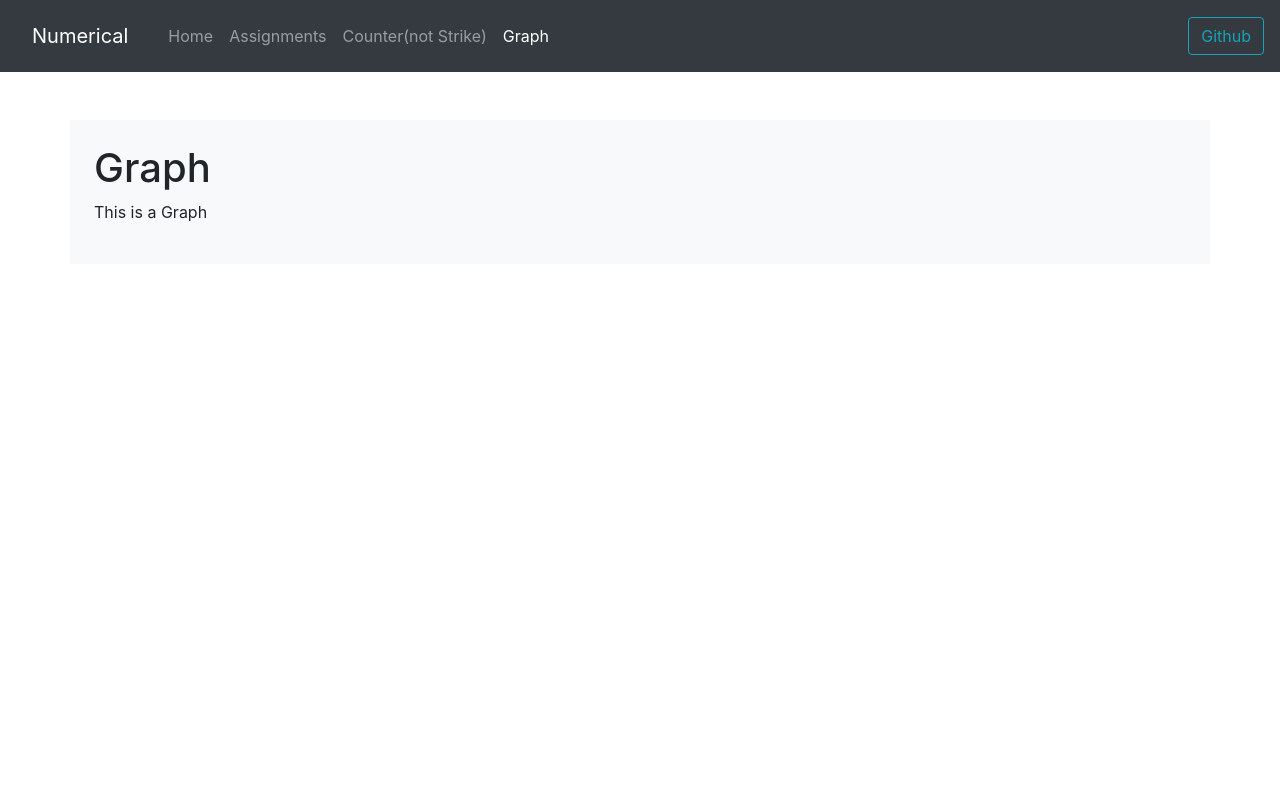
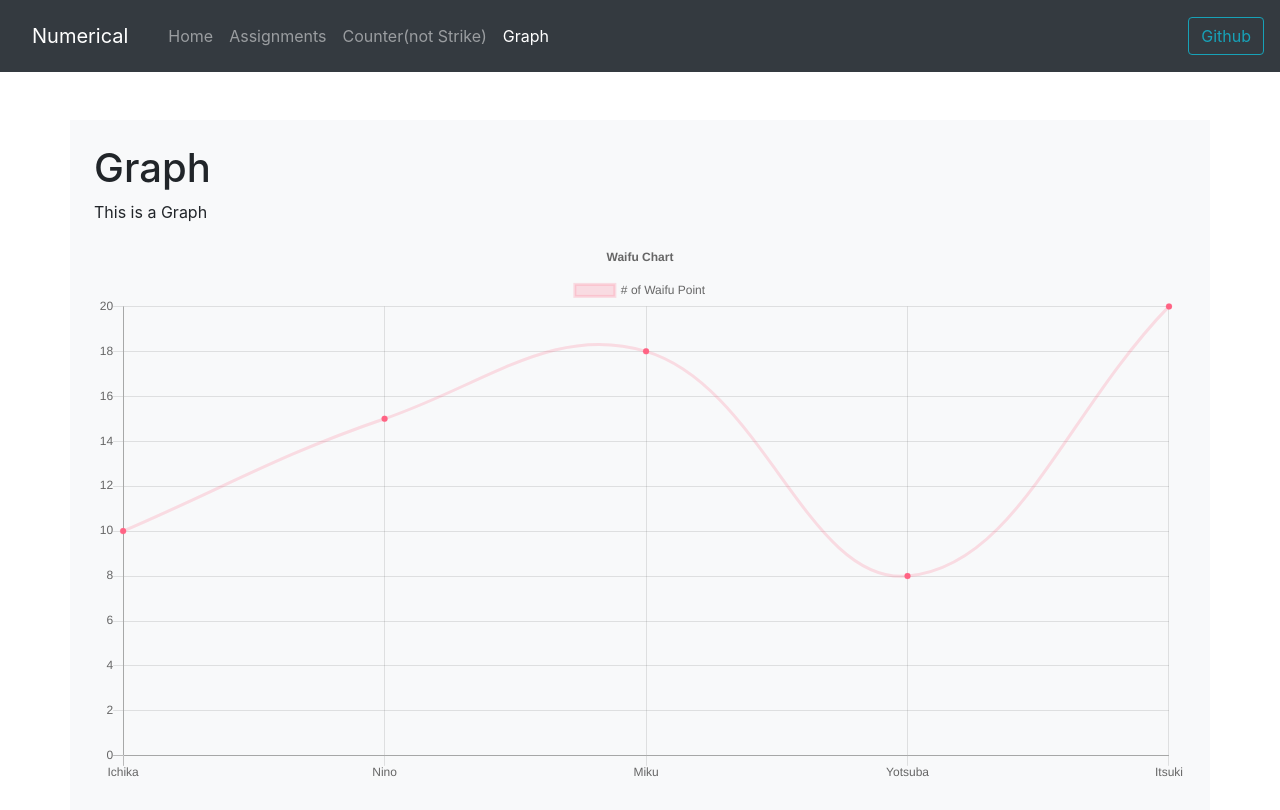
Before and after one commit to TheBossTH/numerical-react, a React (Create React App) app: page /#/graph in a window 1280 px wide. Built offline with nearby package versions, Linux system fonts and the light colour scheme.

Commit message:
feat: add Graph

```diff
--- a/package.json
+++ b/package.json
@@ -13,6 +13,7 @@
     "gh-pages": "^3.1.0",
     "react": "^17.0.1",
     "react-bootstrap": "^1.5.2",
+    "react-chartjs-2": "^2.11.1",
     "react-dom": "^17.0.1",
     "react-router-dom": "^5.2.0",
     "react-scripts": "4.0.3",
--- a/src/components/FormGraph.js
+++ b/src/components/FormGraph.js
@@ -1,10 +1,40 @@
+import { React } from 'react'
 import { Container } from 'react-bootstrap'
+import { Line } from 'react-chartjs-2'
 const FormGraph = () => {
+    const data = {
+        labels: ['Ichika', 'Nino', 'Miku', 'Yotsuba', 'Itsuki'],
+        datasets: [
+            {
+                label: '# of Waifu Point',
+                data: [10, 15, 18, 8, 20],
+                fill: false,
+                backgroundColor: 'rgb(255, 99, 132)',
+                borderColor: 'rgba(255, 99, 132, 0.2)',
+            },
+        ],
+    }
+    const options = {
+        title: {
+            display: true,
+            text: 'Waifu Chart',
+        },
+        scales: {
+            yAxes: [
+                {
+                    ticks: {
+                        beginAtZero: true,
+                    },
+                },
+            ],
+        },
+    }
     return (
         <div>
             <Container className="mt-5 p-4 bg-light">
                 <h1>Graph</h1>
                 <p>This is a Graph</p>
+                <Line data={data} options={options} />
             </Container>
         </div>
     )
```
Also changed, not shown: 1 other file (tests, documents, lock files or other folders).
